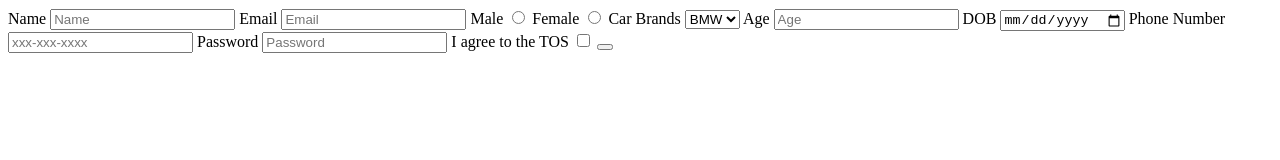
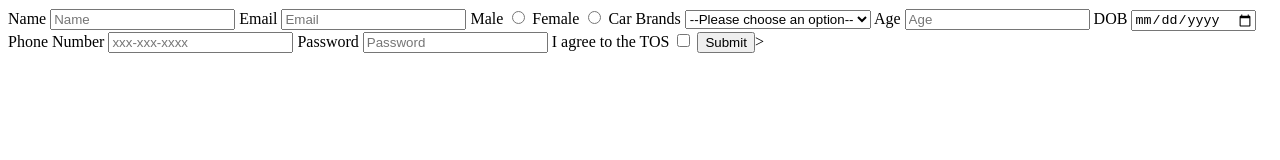
Before and after one commit to acciojob/signup-form-car-Gajanan-bhosale, a website: page main.html in a window 1280 px wide. Drawn offline with Linux system fonts and the light colour scheme.

Commit message:
created a submission

```diff
--- a/main.html
+++ b/main.html
@@ -11,40 +11,40 @@
 
 	<form method="post">
 
-		<label for="name">Name</label>
+		<lable for="name">Name</lable>
 		<input type="text" id="name" placeholder="Name" required/>
 
 		<lable for="email">Email</lable>
 		<input type="email" id="email" placeholder="Email" required/>
 
-		<label for="gender_m">Male</label>
+		<lable for="gender_m">Male</lable>
 		<input type="radio" id="gender_m" name="gender" required/>
 		<lable for="gender_f">Female</lable>
 		<input type="radio" id="gender_f" name="gender" required/>
 
-		<label id="cars">Car Brands</label>
-		<select id="cars" placeholde="--Please choose an option--"
-			required>
-			<option>BMW</option>
-			<option>AUDI</option>
-			<option>TATA</option>
+		<lable for="cars">Car Brands</lable>
+		<select id="cars" required>
+			<option value="">--Please choose an option--</option>
+			<option value="BMW">BMW</option>
+			<option value="AUDI">AUDI</option>
+			<option value="TATA">TATA</option>
 		</select>
 
-		<label for="age">Age</label>
+		<lable for="age">Age</lable>
 		<input type="number" id="age" placeholder="Age" required/>
 
 		<lable for="dob">DOB</lable>
 		<input type="date" id="dob" required/>
 
 		<lable for="tel">Phone Number</lable>
-		<input type="tel" id="tel" placeholder="xxx-xxx-xxxx" required/>
+		<input type="tel" id="tel" placeholder="xxx-xxx-xxxx" />
 
 		<lable for="password">Password</lable>
 		<input type="password" id="password" placeholder="Password" required/>
 
-		<label for="tos">I agree to the TOS</label>
-		<input type="checkbox" id="tos" required/>
-		<button type="submit">
+		<lable for="tos">I agree to the TOS</lable>
+		<input type="checkbox"  id="tos" required/>
+		<button type="submit">Submit</button>>
 	</form>
     <script type="text/javascript" src="./script.js">
 </script>
```
